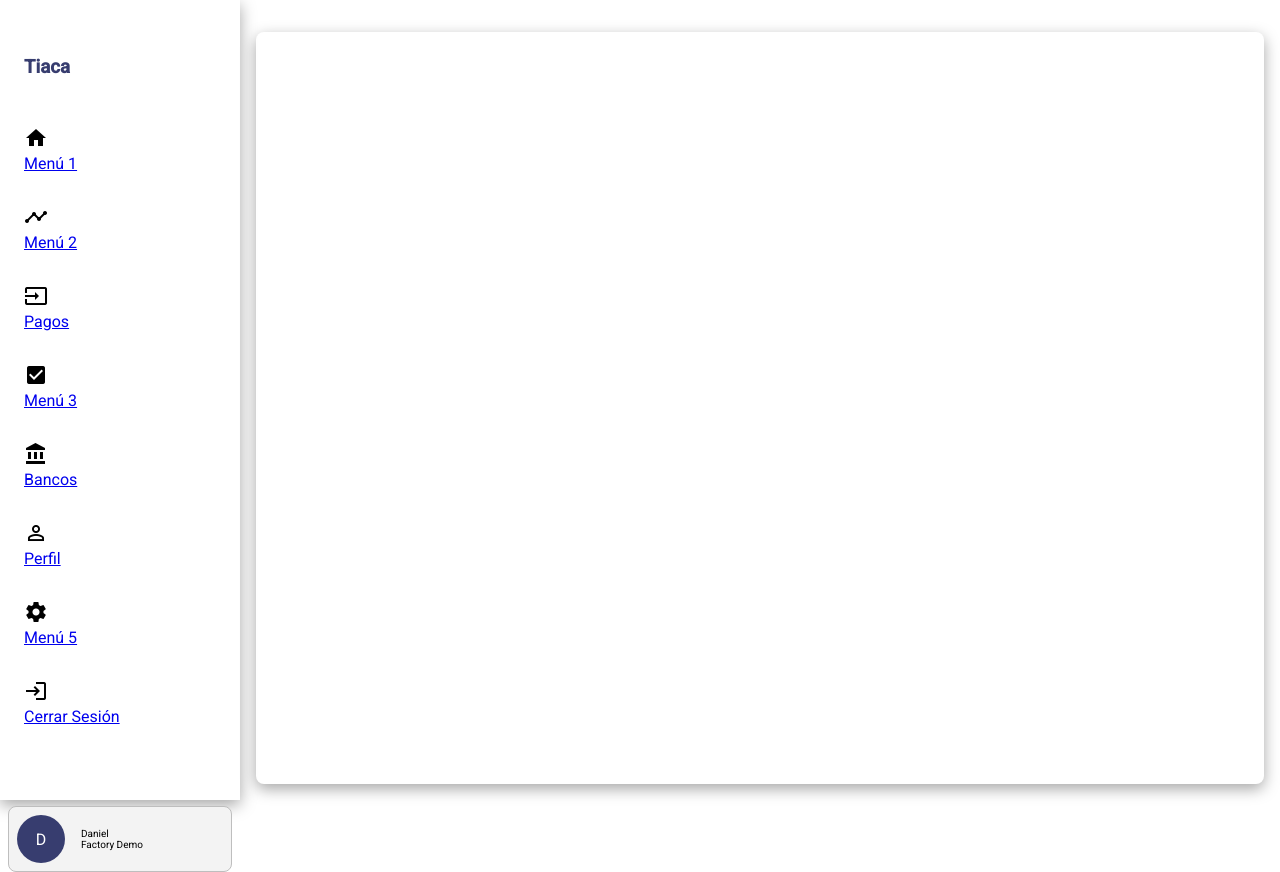
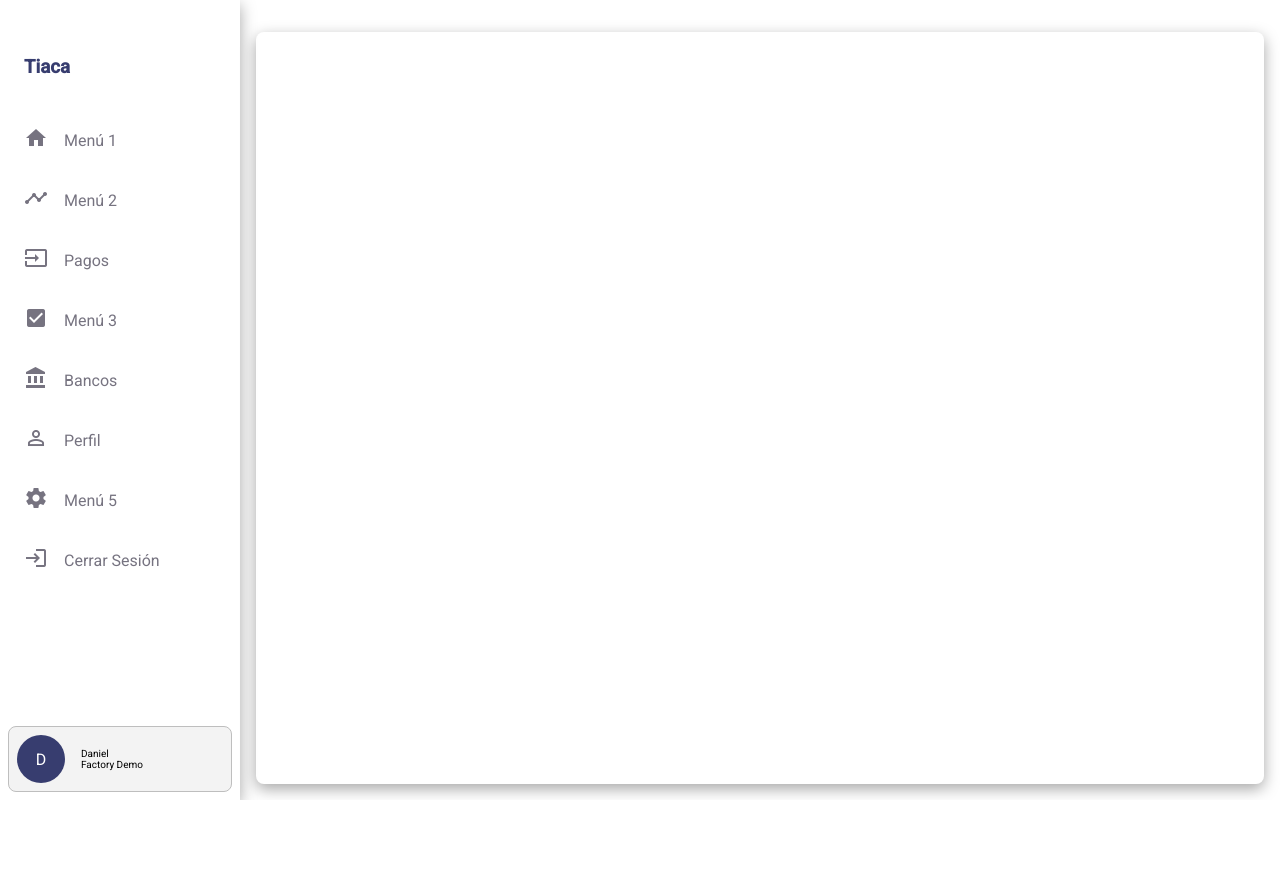
Before and after one commit to elicap88/front3, an Angular app: page /home in a window 1280 px wide. After the commit the page ends 800 px from the top, so only its background shows below. Built offline with nearby package versions, Linux system fonts and the light colour scheme.

Commit message:
css sidebar

```diff
--- a/src/app/components/sidebar/sidebar.component.css
+++ b/src/app/components/sidebar/sidebar.component.css
@@ -24,7 +24,11 @@
 
     & .sideBarOptions {
       padding: 1rem;
-      > a {
+      display: flex;
+      gap: 1rem;
+      align-items: center;
+      color: #767380;
+      > div > a {
         text-decoration: none;
         color: #767380;
       }
```
